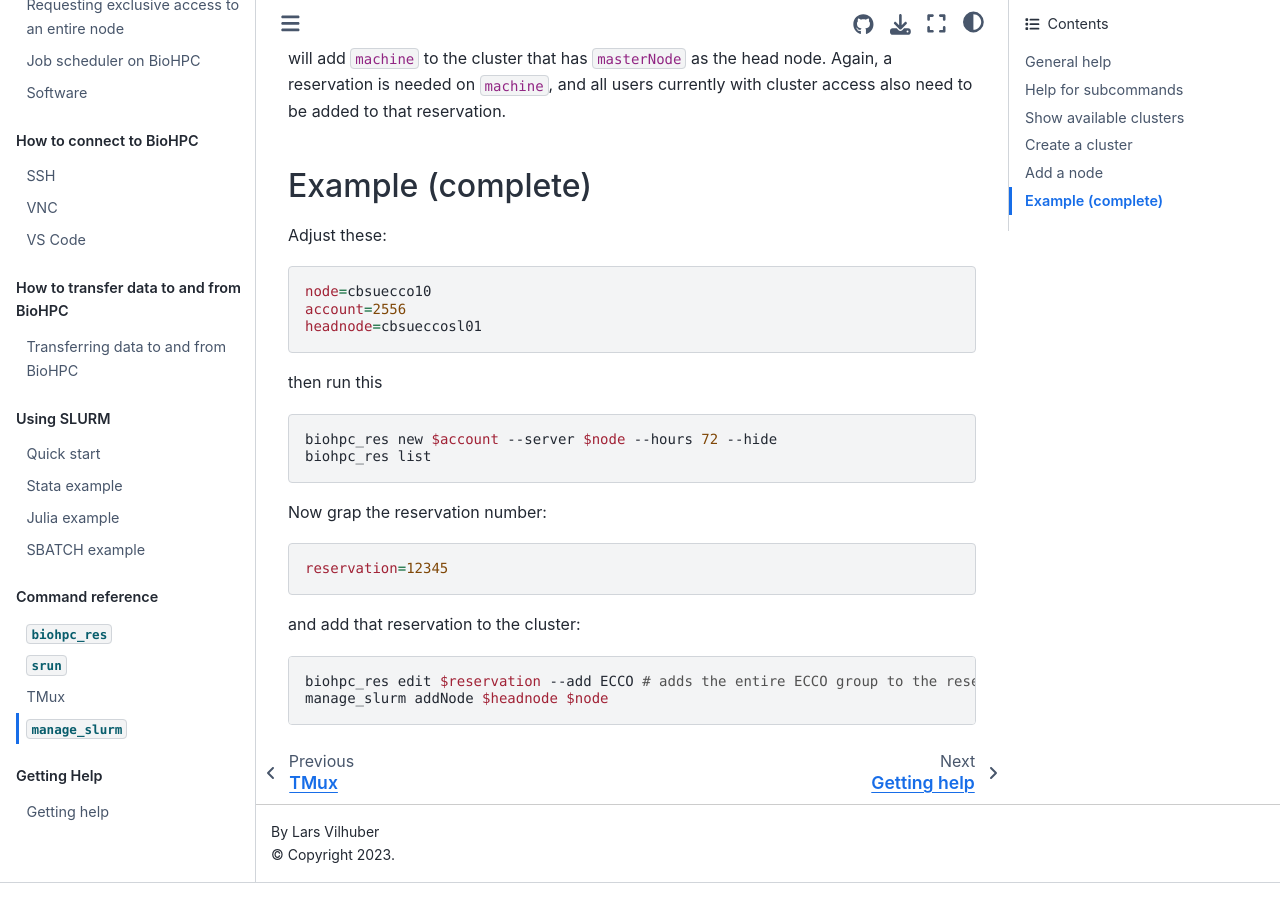
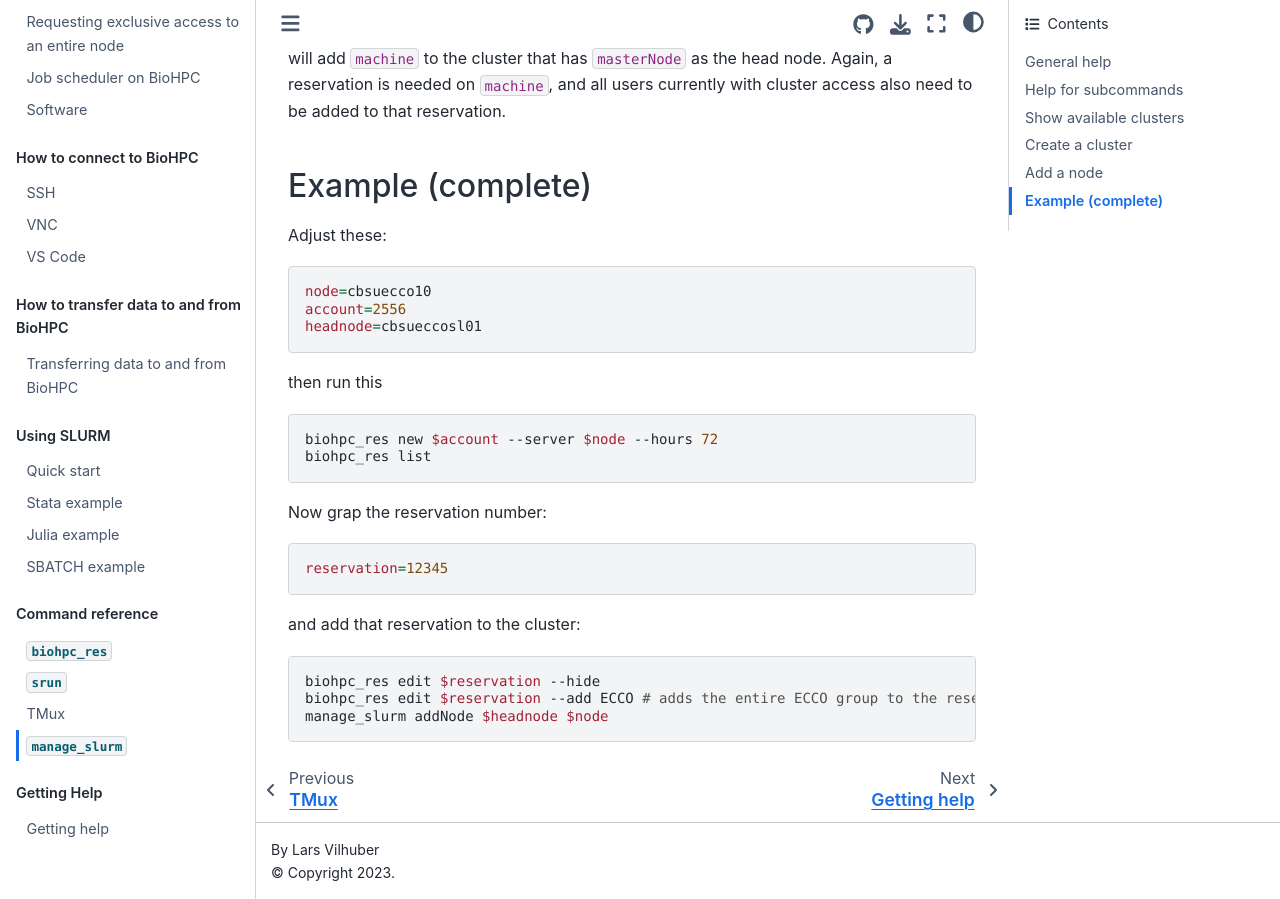
Before and after one commit to labordynamicsinstitute/ecco-notes, a Jupyter Book: the page built from docs/commands/manage_slurm.md, in a window 1280 px wide and 900 px high, scrolled down 973 px. Built offline with Jupyter Book 1.0.4 settings and Sphinx 7.4.7 and the Sphinx Book theme 1.1.4, drawn with Linux system fonts in a browser that asks for light colours; some of the changed lines change nothing that is shown.

Commit message:
Update manage_slurm.md

````diff
--- a/docs/commands/manage_slurm.md
+++ b/docs/commands/manage_slurm.md
@@ -49,7 +49,7 @@
 then run this
 
 ```bash
-biohpc_res new $account --server $node --hours 72 --hide
+biohpc_res new $account --server $node --hours 72
 biohpc_res list
 ```
 
@@ -62,6 +62,7 @@
 and add that reservation to the cluster:
 
 ```bash
+biohpc_res edit $reservation --hide
 biohpc_res edit $reservation --add ECCO # adds the entire ECCO group to the reservation
 manage_slurm addNode $headnode $node
 ```
````
